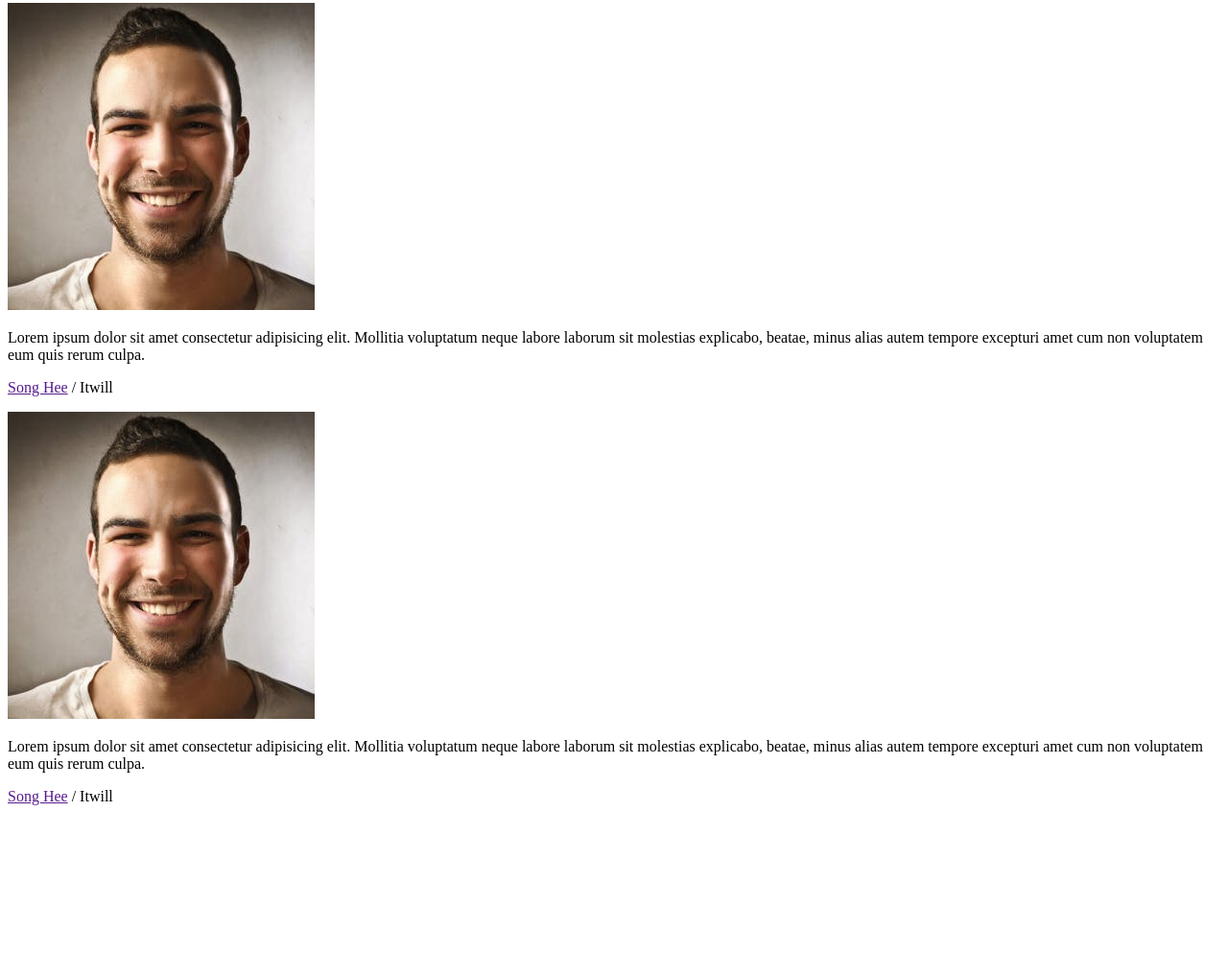
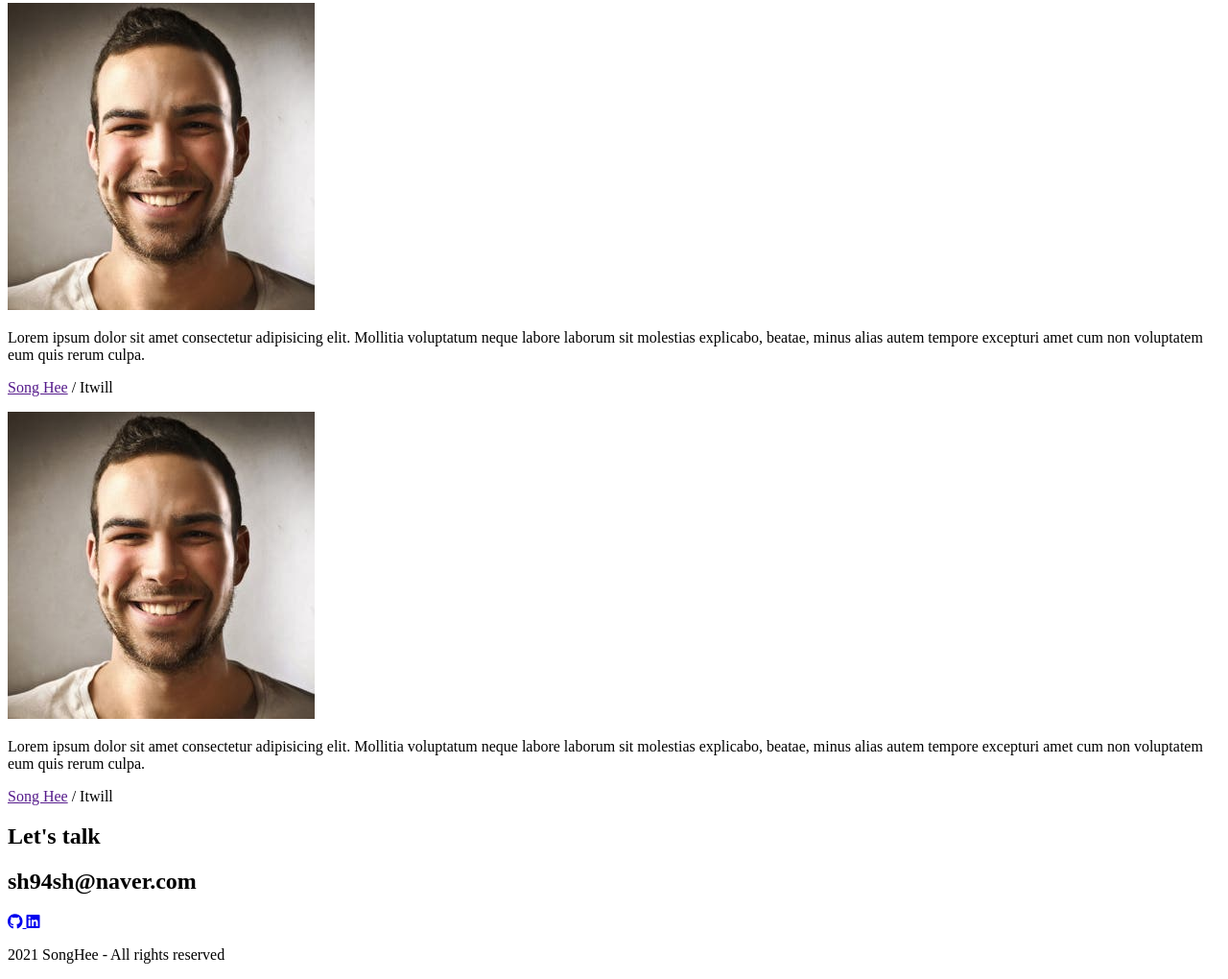
Before and after one commit to sonxxx/portfolio-web, a plain HTML site: page index.html in a window 1280 px wide. Shown: the part 4028-5048 px from the top of the page at 96% size. Before the commit the page ends 4883 px from the top, so only its background shows below. Drawn offline with Linux system fonts and the light colour scheme.

Commit message:
HTML: Contact

```diff
--- a/index.html
+++ b/index.html
@@ -266,7 +266,20 @@
   </section>
 
   <!-- Contact -->
-  <section id="contact"></section>
+  <section id="contact">
+    <h1 class="contact__title">Let's talk</h1>
+    <h2 class="contact__email">sh94sh@naver.com</h2>
+    <div class="contact__links">
+      <a href="https://github.com/sonxxx?tab=repositories" target="_blank">
+        <i class="fab fa-github"></i>
+      </a>
+      <a href="#" target="_blank">
+        <i class="fa fa-linkedin-square"></i>
+      </a>
+    </div>
+
+    <p class="contact__rights">2021 SongHee - All rights reserved</p>
+  </section>
 
 </body>
 
```
